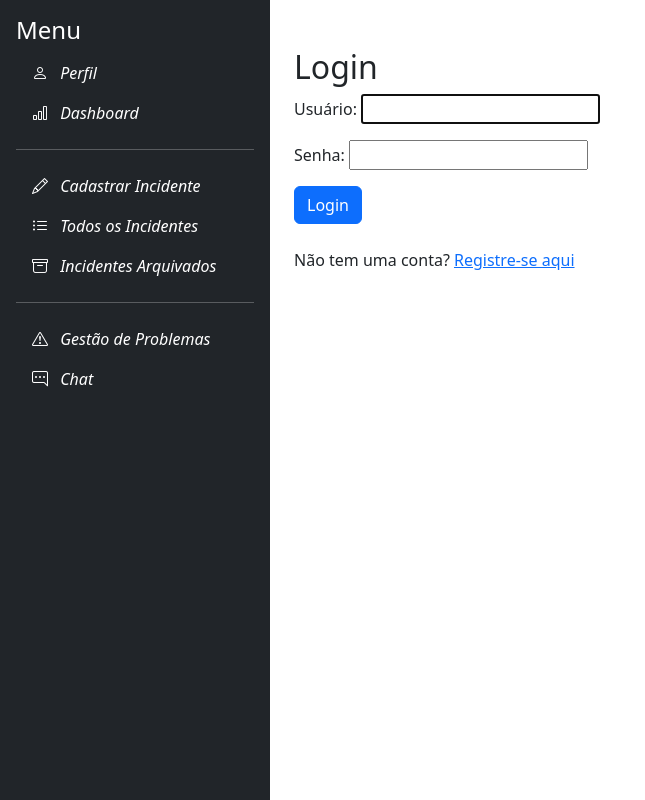
After one commit to leandrofratel/Django_Tickets_Chat, a Django app: page /login/ in a window 1280 px wide. The commit adds this page. Shown: the whole page, without its empty margins (0-645 px from the left). Run offline with Django 4.2, Linux system fonts and the light colour scheme.

Commit message:
finalizado

```diff
--- a/sistema/chatapp/templates/chat/room.html
+++ b/sistema/chatapp/templates/chat/room.html
@@ -18,6 +18,7 @@
                         <div class="p-2 rounded text-white {% if message.user == request.user %} bg-primary {% else %} bg-secondary {% endif %}" style="max-width: 70%;">
                             <strong>{{ message.user.username }}</strong><br>
                             {{ message.content }}
+                            <small class="text-muted"> - {{ message.created_on|date:"d/m H:i" }}</small>
                         </div>
                     </div>
                 {% endfor %}
--- a/sistema/sistema/settings.py
+++ b/sistema/sistema/settings.py
@@ -64,8 +64,9 @@ MIDDLEWARE = [
 
 ROOT_URLCONF = 'sistema.urls'
 
-LOGIN_REDIRECT_URL = "/"
-LOGOUT_REDIRECT_URL = "/accounts/login/"
+LOGIN_URL = "/login/"
+LOGIN_REDIRECT_URL = "/ticket_list/"
+LOGOUT_REDIRECT_URL = "/login/"
 
 TEMPLATES = [
     {
--- a/sistema/sistema/urls.py
+++ b/sistema/sistema/urls.py
@@ -1,14 +1,27 @@
+from .views import logout_view, login_view, registro_view, perfil, alterar_senha
 from django.contrib import admin
 from django.urls import path, include
+from django.shortcuts import redirect
 from tickets.views import ticket_dashboard
 
+def home_redirect(request):
+    return redirect('login')
+
 urlpatterns = [
+    path('', home_redirect),
     path('admin/', admin.site.urls),
+
+    ## Login
+    path("login/", login_view, name="login"),
+    path("logout/", logout_view, name="logout"),
+    path("registro/", registro_view, name="registro"),
+    path("perfil/", perfil, name="perfil"),
+    path("alterar_senha/", alterar_senha, name="alterar_senha"),
 
     ## Página Principal
     path('', ticket_dashboard, name='home'),
 
-    ## Demais urls
+    ## Apps
     path('chat/', include('chatapp.urls')),
     path('tickets/', include('tickets.urls')),
 ]
--- /dev/null
+++ b/sistema/sistema/views.py
@@ -0,0 +1,56 @@
+from django.shortcuts import render, redirect
+from django.contrib.auth.forms import UserCreationForm, AuthenticationForm
+from django.contrib.auth import login, logout
+from django.contrib.auth.decorators import login_required
+from django.contrib.auth.forms import PasswordChangeForm
+from django.contrib.auth import update_session_auth_hash
+
+@login_required
+def perfil(request):
+    return render(request, 'perfil.html')
+
+@login_required
+def alterar_senha(request):
+    if request.method == 'POST':
+        form = PasswordChangeForm(request.user, request.POST)
+        if form.is_valid():
+            user = form.save()
+            update_session_auth_hash(request, user)  # Mantém o usuário logado após alterar a senha
+            return redirect('perfil')  # Redireciona para o perfil após alterar a senha
+    else:
+        form = PasswordChangeForm(request.user)
+
+    return render(request, 'alterar_senha.html', {'form': form})
+
+# View para login
+def login_view(request):
+    if request.method == 'POST':
+        form = AuthenticationForm(data=request.POST)
+        if form.is_valid():
+            user = form.get_user()
+            login(request, user)
+            return redirect('ticket_list')
+    else:
+        form = AuthenticationForm()
+    return render(request, 'login.html', {'form': form})
+
+# View para logout
+def logout_view(request):
+    logout(request)
+    return redirect('login')
+
+# View para registro
+def registro_view(request):
+    if request.method == 'POST':
+        form = UserCreationForm(request.POST)
+        if form.is_valid():
+            form.save()
+            return redirect('login')  # Redireciona para a página de login após registro
+    else:
+        form = UserCreationForm()
+    return render(request, 'registro.html', {'form': form})
+
+# View para lista de tickets (apenas para usuários logados)
+@login_required
+def ticket_list(request):
+    return render(request, 'ticket_list.html')
--- a/sistema/templates/base.html
+++ b/sistema/templates/base.html
@@ -45,7 +45,7 @@
                         <!--Linha vertical-->
                         <a><hr></a>
 
-                        <a class="nav-link text-white" href="">
+                        <a class="nav-link text-white" href="{% url 'ticket_gestao_problemas' %}">
                             <i class="bi bi-exclamation-triangle"> <span class="ms-2">Gestão de Problemas</span> </i>
                         </a>
                         <a class="nav-link text-white" href="{% url 'rooms' %}">
--- /dev/null
+++ b/sistema/templates/login.html
@@ -0,0 +1,14 @@
+{% extends 'base.html' %}
+
+{% block content %}
+<div class="container mt-5">
+    <h2>Login</h2>
+    <form method="POST">
+        {% csrf_token %}
+        {{ form.as_p }}
+        <button type="submit" class="btn btn-primary">Login</button>
+    </form>
+    <br>
+    <p>Não tem uma conta? <a href="{% url 'registro' %}">Registre-se aqui</a></p>
+</div>
+{% endblock %}
--- a/sistema/tickets/urls.py
+++ b/sistema/tickets/urls.py
@@ -9,7 +9,7 @@ urlpatterns = [
     path('detalhes/<int:pk>/', views.ticket_detail, name='ticket_detail'),
     path('dashboard/', views.ticket_dashboard, name='ticket_dashboard'),
     path('registro/', views.ticket_registro, name='ticket_registro'),
-    path('perfil/', views.perfil, name='perfil'),
     path('arquivado/', views.ticket_archive, name='ticket_archive'),
+    path('ticket_gestao_problemas/', views.ticket_gestao_problemas, name='ticket_gestao_problemas'),
     path('tempo_decorrido/<int:pk>/', views.tempo_decorrido, name='tempo_decorrido'),
 ]
```
Also changed, not shown: sistema/templates/alterar_senha.html (added, +16 -0 lines), sistema/templates/perfil.html (added, +16 -0 lines), sistema/templates/registro.html (added, +14 -0 lines), sistema/tickets/templates/tickets/ticket_gestao_problemas.html (added, +10 -0 lines), sistema/tickets/views.py (+7 -16 lines).
